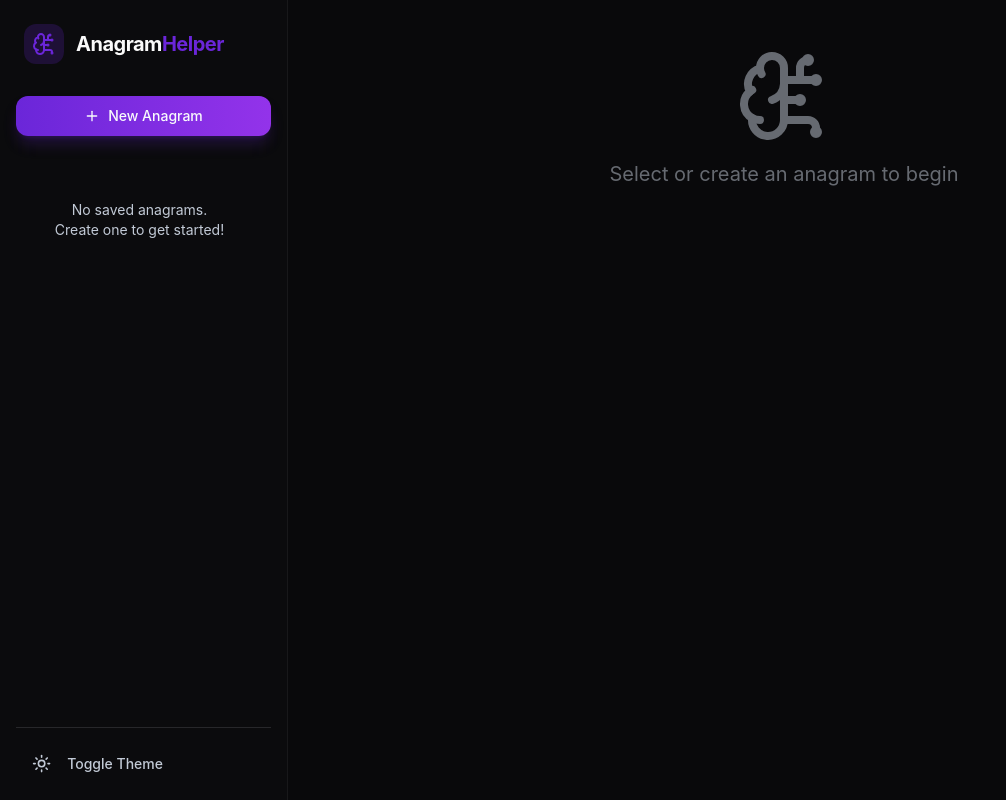
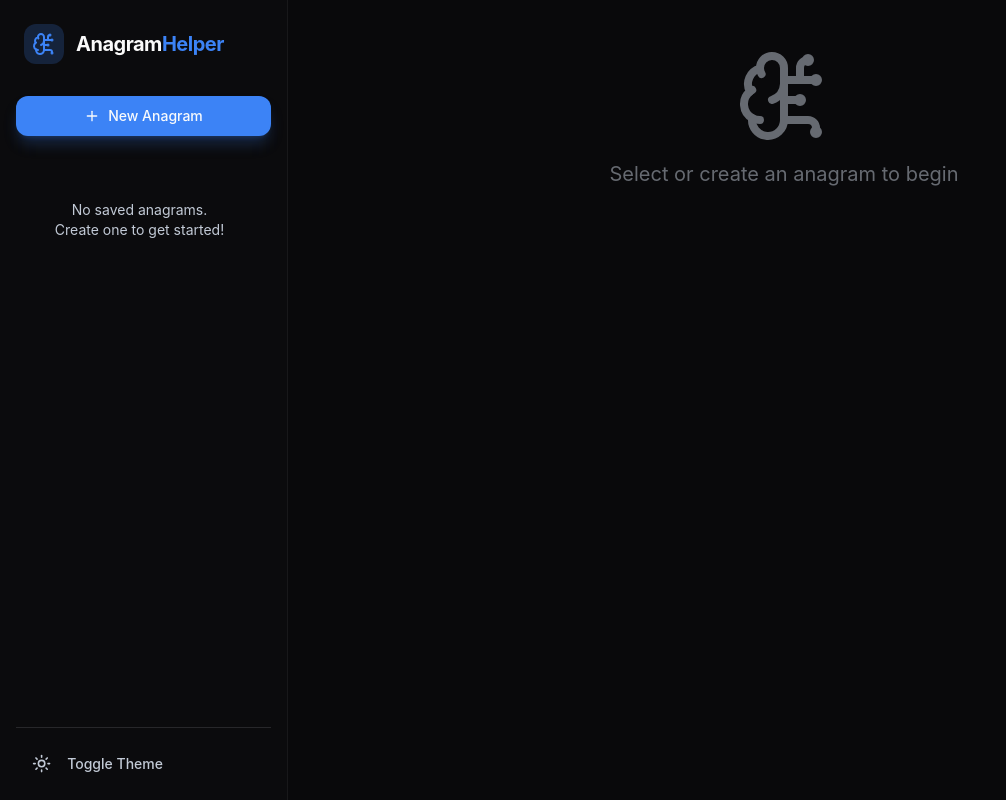
Before and after one commit to bryans99/anagram_helper, a React (Vite) app: page / in a window 1280 px wide. Shown: the whole page, without its empty margins (0-1006 px from the left). Built offline with nearby package versions, Linux system fonts and the light colour scheme.

Commit message:
update theme to ocean blue and remove gradients

```diff
--- a/src/App.tsx
+++ b/src/App.tsx
@@ -112,7 +112,7 @@ function App() {
             <h1 className="font-bold text-xl tracking-tight">Anagram<span className="text-primary">Helper</span></h1>
           </div>
 
-          <Button onClick={createNewAnagram} className="w-full mb-6 bg-gradient-to-r from-primary to-purple-600 border-0">
+          <Button onClick={createNewAnagram} className="w-full mb-6 bg-primary hover:bg-primary/90 border-0">
             <Plus className="w-4 h-4 mr-2" /> New Anagram
           </Button>
 
--- a/src/components/AnagramSolver.tsx
+++ b/src/components/AnagramSolver.tsx
@@ -254,7 +254,7 @@ export function AnagramSolver({ data, onUpdate }: AnagramSolverProps) {
                 <Button
                     onClick={() => handleShuffle()}
                     size="lg"
-                    className="w-full sm:w-auto px-8 md:px-12 bg-gradient-to-r from-primary to-purple-600 hover:shadow-[0_0_30px_-5px_var(--primary)] transition-all duration-300 active:scale-95"
+                    className="w-full sm:w-auto px-8 md:px-12 bg-primary hover:bg-primary/90 hover:shadow-[0_0_30px_-5px_var(--primary)] transition-all duration-300 active:scale-95"
                 >
                     <Shuffle className={cn("w-5 h-5 mr-2", shuffledChars.length > 0 && "transition-transform group-hover:rotate-180")} />
                     Shuffle Letters
--- a/src/index.css
+++ b/src/index.css
@@ -11,20 +11,20 @@
     --card-foreground: 0 0% 98%;
     --popover: 240 10% 6%;
     --popover-foreground: 0 0% 98%;
-    --primary: 263 70% 50%;
-    /* Deep Purple */
+    --primary: 217 91% 60%;
+    /* Ocean Blue */
     --primary-foreground: 210 40% 98%;
     --secondary: 240 4% 16%;
     --secondary-foreground: 210 40% 98%;
     --muted: 240 4% 16%;
     --muted-foreground: 215 20% 80%;
-    --accent: 263 70% 50%;
+    --accent: 217 91% 60%;
     --accent-foreground: 210 40% 98%;
     --destructive: 0 63% 31%;
     --destructive-foreground: 210 40% 98%;
     --border: 240 4% 16%;
     --input: 240 4% 16%;
-    --ring: 263 70% 50%;
+    --ring: 217 91% 60%;
     --radius: 0.75rem;
   }
 
@@ -35,7 +35,7 @@
     --card-foreground: 240 10% 3.9%;
     --popover: 0 0% 100%;
     --popover-foreground: 240 10% 3.9%;
-    --primary: 262.1 83.3% 57.8%;
+    --primary: 221 83% 53%;
     --primary-foreground: 210 40% 98%;
     --secondary: 240 4.8% 95.9%;
     --secondary-foreground: 240 5.9% 10%;
@@ -47,7 +47,7 @@
     --destructive-foreground: 0 0% 98%;
     --border: 240 5.9% 90%;
     --input: 240 5.9% 90%;
-    --ring: 262.1 83.3% 57.8%;
+    --ring: 221 83% 53%;
   }
 
   body {
```
